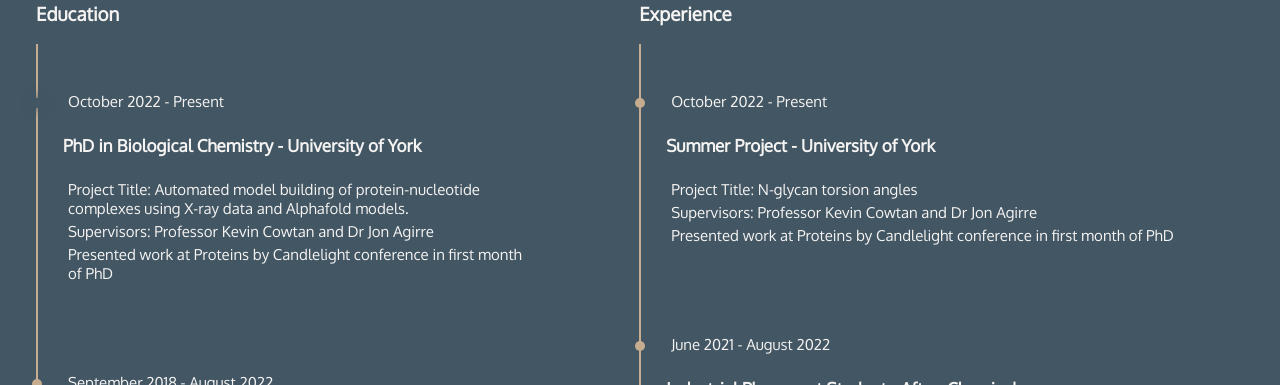
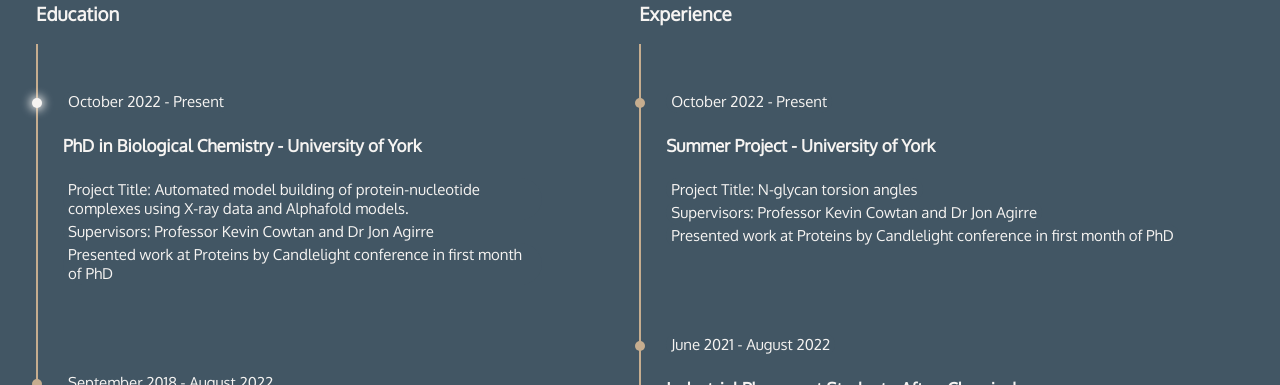
Before and after one commit to Dialpuri/jordandialpuri.co.uk, a SvelteKit app in the folder site/: page / in a window 1280 px wide. In both pictures the pointer is over the item 302 px from the left and 2123 px from the top of the page. Shown: the part 1921-2306 px from the top of the page. Built offline with nearby package versions, Linux system fonts and the light colour scheme.

Commit message:
Updated timeline boxshadow

```diff
--- a/site/src/routes/+page.svelte
+++ b/site/src/routes/+page.svelte
@@ -405,8 +405,8 @@
     }
 
     .timeline ul li:hover:before {
-        background-color: var(--bg-1);
-        box-shadow: 0px 0px 10px 2px var(--bg-1);
+        background-color: var(--bg-2);
+        box-shadow: 0px 0px 10px 2px var(--bg-2);
     }
 
     footer {
```
